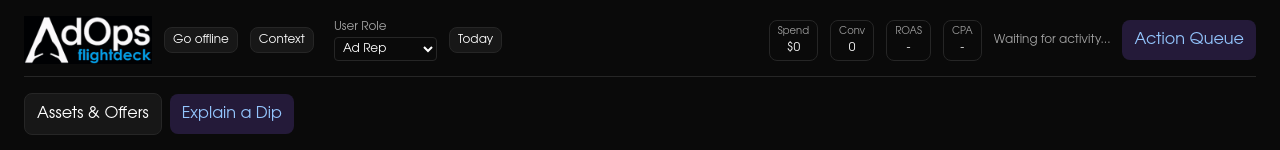
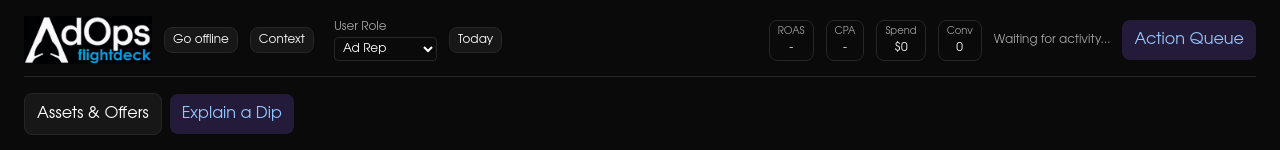
Before and after one commit to aurelius-in/adops-flightdeck-multi-agent, a React (Vite) app in the folder web/: page / in a window 1280 px wide. Shown: the top 150 px of the page. Built offline with nearby package versions, Linux system fonts and the light colour scheme.

Commit message:
Header: reorder KPIs for Ad Rep (ROAS/CPA first) to emphasize outcomes.

```diff
--- a/web/src/components/RunHeader.tsx
+++ b/web/src/components/RunHeader.tsx
@@ -60,10 +60,19 @@ export default function RunHeader({
         <button className="px-2 py-1 rounded-lg bg-neutral-900 border border-neutral-800 hover:border-brand-blue text-xs" onClick={onOpenToday}>Today</button>
       </div>
       <div className="flex items-center gap-3">
-        <PerfTile label="Spend" value={formatCurrency(perf?.spend)} />
-        <PerfTile label="Conv" value={String(perf?.conversions ?? "-")} />
-        <PerfTile label="ROAS" value={perf?.roas ? String(perf.roas) : "-"} />
-        <PerfTile label="CPA" value={perf?.cpa ? formatCurrency(perf.cpa) : "-"} />
+        {(role === "Ad Rep" ? [
+          { label: "ROAS", value: perf?.roas ? String(perf.roas) : "-" },
+          { label: "CPA", value: perf?.cpa ? formatCurrency(perf.cpa) : "-" },
+          { label: "Spend", value: formatCurrency(perf?.spend) },
+          { label: "Conv", value: String(perf?.conversions ?? "-") },
+        ] : [
+          { label: "Spend", value: formatCurrency(perf?.spend) },
+          { label: "Conv", value: String(perf?.conversions ?? "-") },
+          { label: "ROAS", value: perf?.roas ? String(perf.roas) : "-" },
+          { label: "CPA", value: perf?.cpa ? formatCurrency(perf.cpa) : "-" },
+        ]).map(t => (
+          <PerfTile key={t.label} label={t.label} value={String(t.value)} />
+        ))}
         <div className="text-xs text-neutral-400 max-w-[260px] truncate" title={lastEvent || ""}>{lastEvent || "Waiting for activity..."}</div>
         <button className="px-3 py-2 rounded-lg bg-brand-purple/20 text-brand-blue hover:bg-brand-purple/30 transition" onClick={onOpenQueue}>Action Queue</button>
       </div>
```
